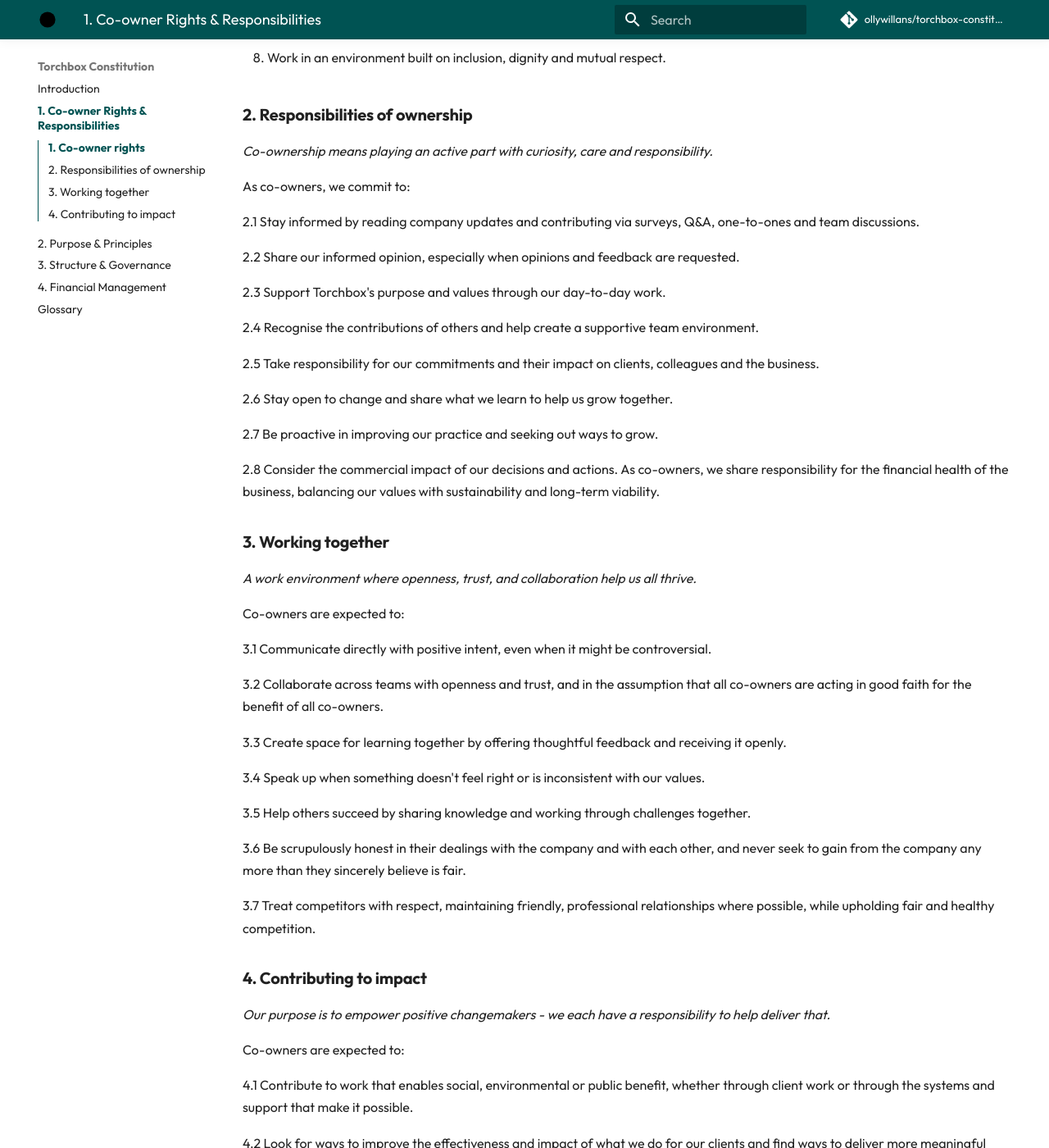
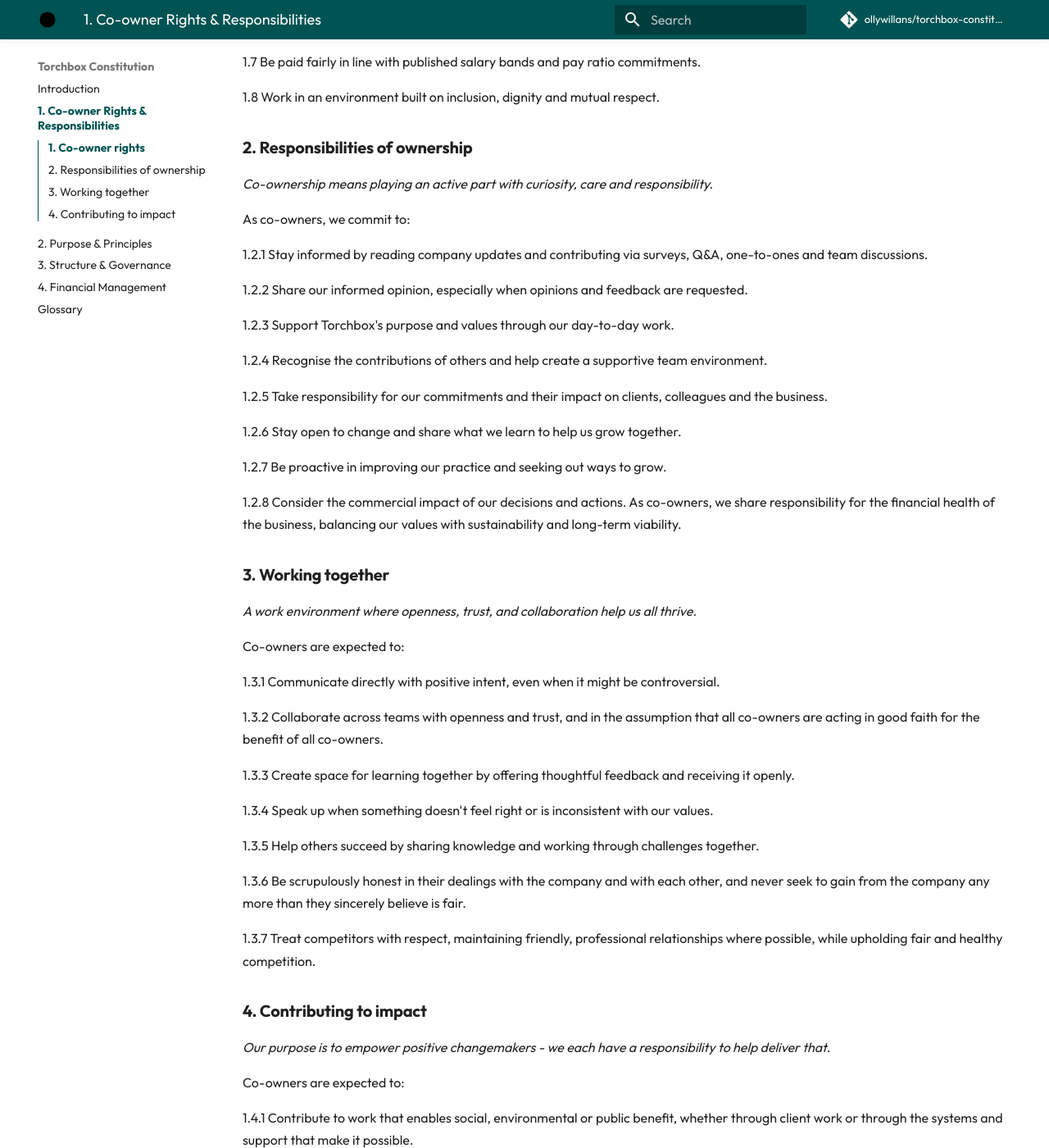
Before and after one commit to torchbox/torchbox-constitution, an MkDocs documentation site: the page built from docs/rights-and-responsibilities.md, in a window 1280 px wide and 1400 px high, scrolled down 597 px. Shown: the whole window at 82% size. Built offline with MkDocs 1.6.1 and Material for MkDocs 9.7.7, drawn with Linux system fonts in a browser that asks for light colours; comment, search, counter and statistics services are not loaded; some of the changed text lies outside the part shown.

Commit message:
Update rights-and-responsibilities.md

```diff
--- a/docs/rights-and-responsibilities.md
+++ b/docs/rights-and-responsibilities.md
@@ -7,28 +7,28 @@
 
 *As co-owners, we have the right to:*
 
-1.  Be represented by elected Trustee Directors who hold the company to
+1.1  Be represented by elected Trustee Directors who hold the company to
     its purpose and values.
 
-2.  Vote in Trustee Director elections and, if eligible, stand for
+1.2  Vote in Trustee Director elections and, if eligible, stand for
     election.
 
-3.  Receive transparent communication on the company's financial
+1.3  Receive transparent communication on the company's financial
     performance and business strategy every quarter.
 
-4.  Ask questions of leadership and receive honest answers, including
+1.4  Ask questions of leadership and receive honest answers, including
     through the Q&A system and other direct channels.
 
-5.  Have our views listened to and taken seriously when we offer
+1.5  Have our views listened to and taken seriously when we offer
     opinions, ideas or concerns.
 
-6.  Share in our company's success through schemes like quarterly profit
+1.6  Share in our company's success through schemes like quarterly profit
     share and the co-owner bonus, when the business performs well.
 
-7.  Be paid fairly in line with published salary bands and pay ratio
+1.7  Be paid fairly in line with published salary bands and pay ratio
     commitments.
 
-8.  Work in an environment built on inclusion, dignity and mutual
+1.8  Work in an environment built on inclusion, dignity and mutual
     respect.
 
 ### 2. Responsibilities of ownership
@@ -38,26 +38,26 @@
 
 As co-owners, we commit to:
 
-2.1 Stay informed by reading company updates and contributing via
+1.2.1 Stay informed by reading company updates and contributing via
 surveys, Q&A, one-to-ones and team discussions.
 
-2.2 Share our informed opinion, especially when opinions and feedback
+1.2.2 Share our informed opinion, especially when opinions and feedback
 are requested.
 
-2.3 Support Torchbox's purpose and values through our day-to-day work.
+1.2.3 Support Torchbox's purpose and values through our day-to-day work.
 
-2.4 Recognise the contributions of others and help create a supportive
+1.2.4 Recognise the contributions of others and help create a supportive
 team environment.
 
-2.5 Take responsibility for our commitments and their impact on clients,
+1.2.5 Take responsibility for our commitments and their impact on clients,
 colleagues and the business.
 
-2.6 Stay open to change and share what we learn to help us grow
+1.2.6 Stay open to change and share what we learn to help us grow
 together.
 
-2.7 Be proactive in improving our practice and seeking out ways to grow.
+1.2.7 Be proactive in improving our practice and seeking out ways to grow.
 
-2.8 Consider the commercial impact of our decisions and actions. As
+1.2.8 Consider the commercial impact of our decisions and actions. As
 co-owners, we share responsibility for the financial health of the
 business, balancing our values with sustainability and long-term
 viability.
@@ -69,27 +69,27 @@
 
 Co-owners are expected to:
 
-3.1 Communicate directly with positive intent, even when it might be
+1.3.1 Communicate directly with positive intent, even when it might be
 controversial.
 
-3.2 Collaborate across teams with openness and trust, and in the
+1.3.2 Collaborate across teams with openness and trust, and in the
 assumption that all co-owners are acting in good faith for the benefit
 of all co-owners.
 
-3.3 Create space for learning together by offering thoughtful feedback
+1.3.3 Create space for learning together by offering thoughtful feedback
 and receiving it openly.
 
-3.4 Speak up when something doesn't feel right or is inconsistent with
+1.3.4 Speak up when something doesn't feel right or is inconsistent with
 our values.
 
-3.5 Help others succeed by sharing knowledge and working through
+1.3.5 Help others succeed by sharing knowledge and working through
 challenges together.
 
-3.6 Be scrupulously honest in their dealings with the company and with
+1.3.6 Be scrupulously honest in their dealings with the company and with
 each other, and never seek to gain from the company any more than they
 sincerely believe is fair.
 
-3.7 Treat competitors with respect, maintaining friendly, professional
+1.3.7 Treat competitors with respect, maintaining friendly, professional
 relationships where possible, while upholding fair and healthy
 competition.
 
@@ -100,12 +100,12 @@
 
 Co-owners are expected to:
 
-4.1 Contribute to work that enables social, environmental or public
+1.4.1 Contribute to work that enables social, environmental or public
 benefit, whether through client work or through the systems and support
 that make it possible.
 
-4.2 Look for ways to improve the effectiveness and impact of what we do
+1.4.2 Look for ways to improve the effectiveness and impact of what we do
 for our clients and find ways to deliver more meaningful outcomes.
 
-4.3 Play a role in improving Torchbox's impact as a company, including
+1.4.3 Play a role in improving Torchbox's impact as a company, including
 its environmental footprint and contribution to the wider community.
```
